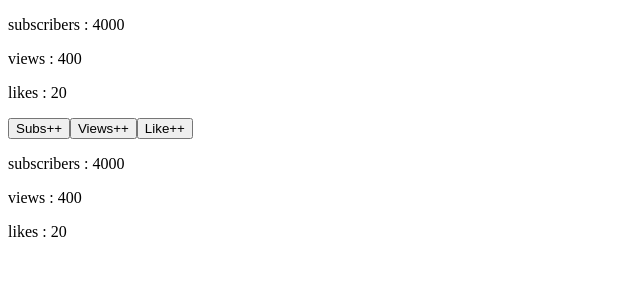
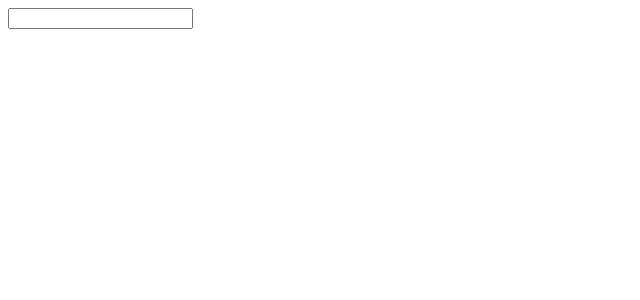
Before and after one commit to eunhye8767/study-vue3, a Vue app in the folder gymcoding/learn-vue3/: page / in a window 1280 px wide. Shown: the top 300 px of the page, without its empty margins (0-640 px from the left). Built offline with nearby package versions, Linux system fonts and the light colour scheme.

Commit message:
[vue 기본] v-on 이벤트 처리

```diff
--- a/gymcoding/learn-vue3/src/App.vue
+++ b/gymcoding/learn-vue3/src/App.vue
@@ -1,34 +1,33 @@
 <template>
 	<div>
-		<div v-memo="[views]">
-			<p>subscribers : {{ subscribers }}</p>
-			<p>views : {{ views }}</p>
-			<p>likes : {{ likes }}</p>
-		</div>
-		<button @click="subscribers++">Subs++</button>
-		<button @click="views++">Views++</button>
-		<button @click="likes++">Like++</button>
-		<div>
-			<p>subscribers : {{ subscribers }}</p>
-			<p>views : {{ views }}</p>
-			<p>likes : {{ likes }}</p>
-		</div>
+		<!-- <input type="text" @keyup.enter="addTodo" /> -->
+		<!-- <input type="text" @keypress.enter="addTodo" /> -->
+		<input type="text" @keypress.ctrl.enter="addTodo" />
+
+		<ul>
+			<li v-for="(todo, index) in todos" :key="index">
+				{{ todo }}
+			</li>
+		</ul>
 	</div>
 </template>
 
 <script>
-import { ref } from 'vue';
+import { reactive } from 'vue';
 
 export default {
 	setup() {
-		const subscribers = ref(4000);
-		const views = ref(400);
-		const likes = ref(20);
+		const todos = reactive([]);
+
+		const addTodo = event => {
+			todos.push(event.target.value);
+			event.target.value = '';
+			event.target.focus();
+		};
 
 		return {
-			subscribers,
-			views,
-			likes,
+			todos,
+			addTodo,
 		};
 	},
 };
```
Also changed, not shown: gymcoding/learn-vue3/.eslintrc.cjs, 1 other file (tests, documents, lock files or other folders).
